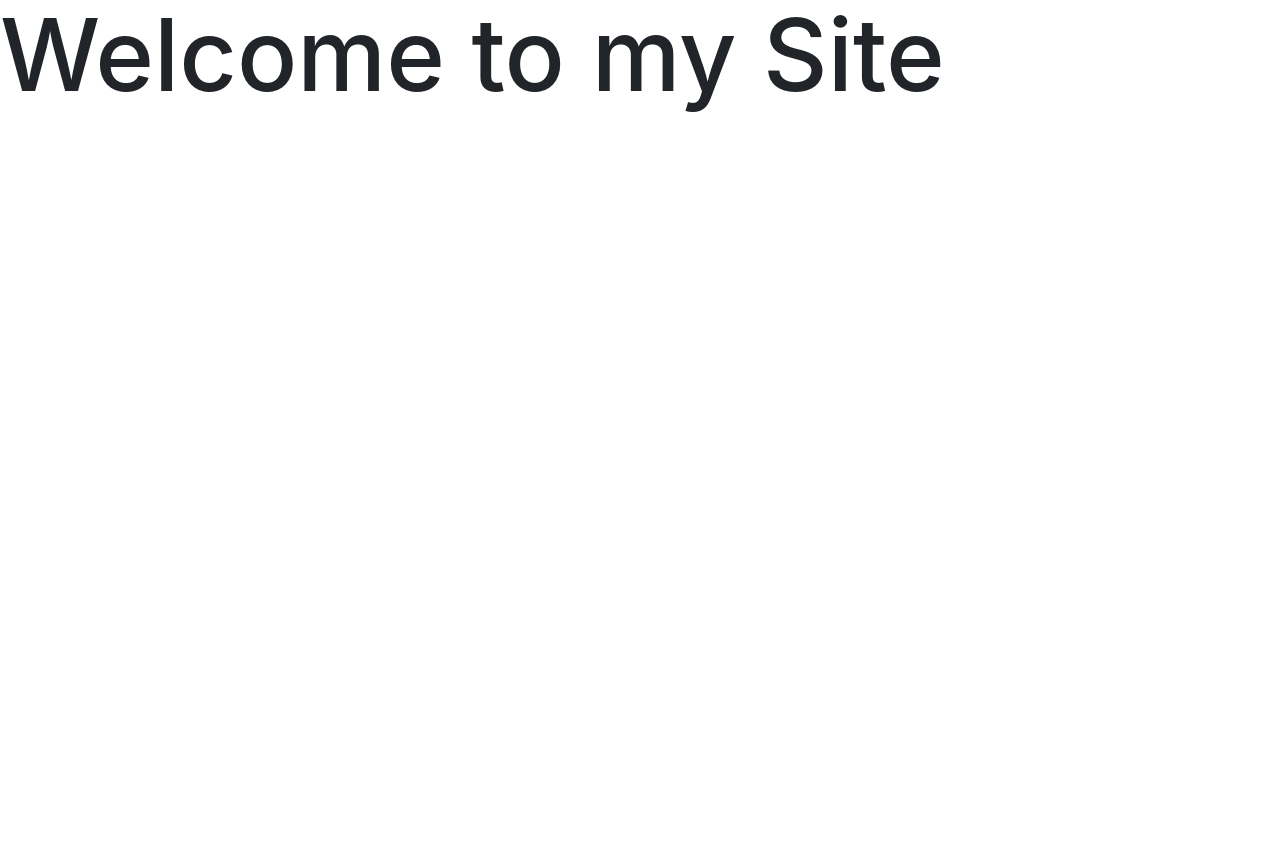
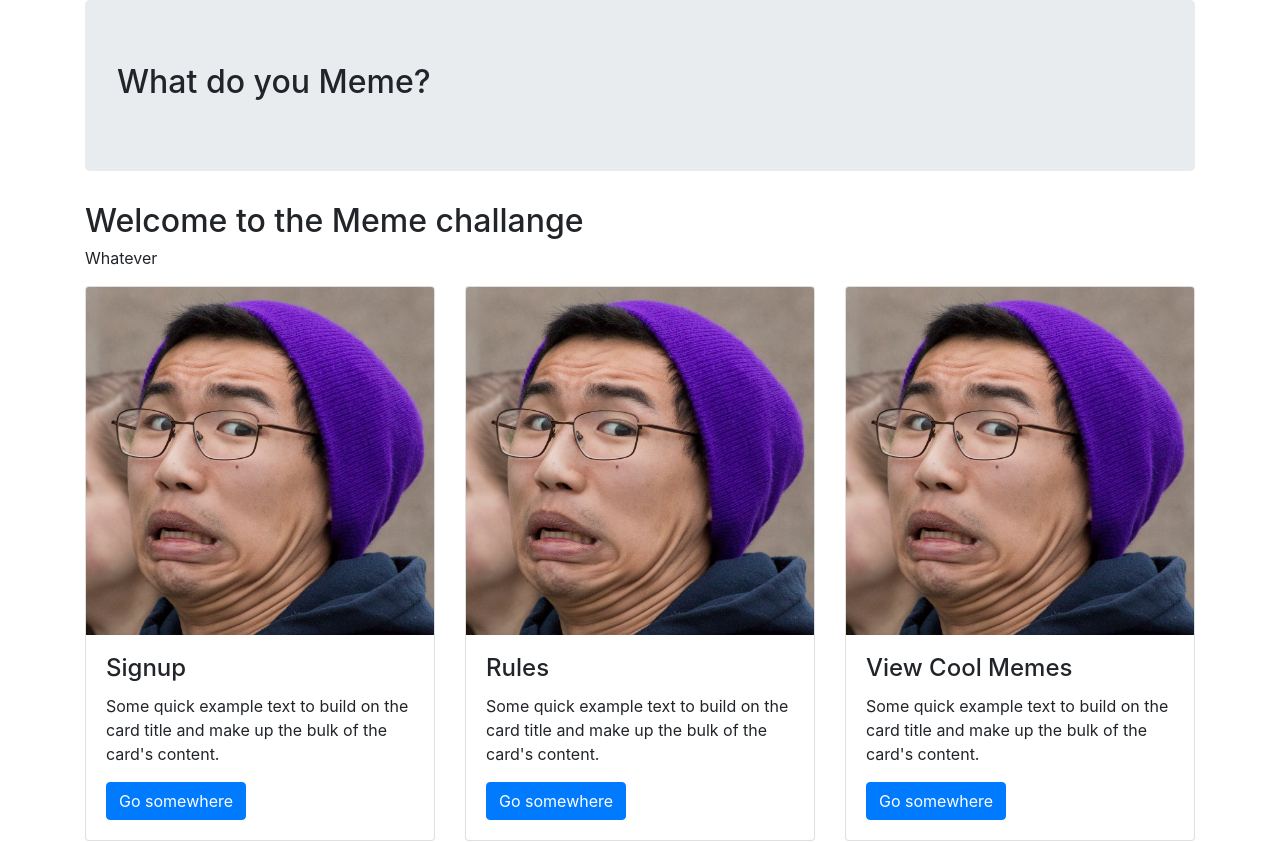
Before and after one commit to Ncm9658/2017fall, a plain HTML site: page index.html in a window 1280 px wide. Before the commit the page ends 800 px from the top, so only its background shows below. Drawn offline with nearby package versions, Linux system fonts and the light colour scheme; files whose address does not match are found by name.

Commit message:
Update index.html
added bootstrap components

```diff
--- a/index.html
+++ b/index.html
@@ -1,24 +1,72 @@
 <!DOCTYPE>
 <html>
     <head>
+        <!-- Required meta tags -->
+        <meta charset="utf-8">
+        <meta name="viewport" content="width=device-width, initial-scale=1, shrink-to-fit=no">
+
         <title>Home Page</title>
         <link rel="stylesheet" href="https://maxcdn.bootstrapcdn.com/bootstrap/4.0.0-beta/css/bootstrap.min.css" integrity="sha384-/Y6pD6FV/Vv2HJnA6t+vslU6fwYXjCFtcEpHbNJ0lyAFsXTsjBbfaDjzALeQsN6M" crossorigin="anonymous">
     </head>
     <body>
-        <h1> Welcome to my Site</h1>
+        <header>
+            <div class="container">
+                <div class="jumbotron">
+                    <h2>What do you Meme?</h2>
+                </div>
+            </div>
+        </header>
+
+        <div class="container">
+            <h2>Welcome to the Meme challange</h2>
+            <p>
+                Whatever
+            </p>
+
+            <div class="row">
+                <div class="col-md-4">
+                    <div class="card">
+                        <img class="card-img-top" src="C:\Repositories\2017fall\profile.jpg" alt="Card image cap">
+                            <div class="card-body">
+                              <h4 class="card-title">Signup</h4>
+                              <p class="card-text">Some quick example text to build on the card title and make up the bulk of the card's content.</p>                                  <a href="#" class="btn btn-primary">Go somewhere</a>
+                            </div>
+                    </div>
+                </div>
+                <div class="col-md-4">
+                        <div class="card">
+                                <img class="card-img-top" src="C:\Repositories\2017fall\profile.jpg" alt="Card image cap">
+                                    <div class="card-body">
+                                      <h4 class="card-title">Rules</h4>
+                                      <p class="card-text">Some quick example text to build on the card title and make up the bulk of the card's content.</p>                                  <a href="#" class="btn btn-primary">Go somewhere</a>
+                                    </div>
+                            </div>
+                </div>
+                <div class="col-md-4">
+                        <div class="card">
+                                <img class="card-img-top" src="C:\Repositories\2017fall\profile.jpg" alt="Card image cap">
+                                    <div class="card-body">
+                                      <h4 class="card-title">View Cool Memes</h4>
+                                      <p class="card-text">Some quick example text to build on the card title and make up the bulk of the card's content.</p>                                  <a href="#" class="btn btn-primary">Go somewhere</a>
+                                    </div>
+                            </div>
+                </div>
+                <div class="col-md-4">
+
+                </div>
+            </div>
+
+        </div>
 
         <script src="https://code.jquery.com/jquery-3.2.1.min.js" crossorigin="anonymous"></script>
         <script src="https://cdnjs.cloudflare.com/ajax/libs/popper.js/1.11.0/umd/popper.min.js" integrity="sha384-b/U6ypiBEHpOf/4+1nzFpr53nxSS+GLCkfwBdFNTxtclqqenISfwAzpKaMNFNmj4" crossorigin="anonymous"></script>
         <script src="https://maxcdn.bootstrapcdn.com/bootstrap/4.0.0-beta/js/bootstrap.min.js" integrity="sha384-h0AbiXch4ZDo7tp9hKZ4TsHbi047NrKGLO3SEJAg45jXxnGIfYzk4Si90RDIqNm1" crossorigin="anonymous"></script>
         <script>
             $(function(){
-
-                var props = {'font-size': 100}
-                console.log(props)
-
-                var $h1 = $("h1");
-                console.log($h1)
-                $h1.animate(props)
+                $(".btn-primary").click(function(){
+                    $(this).closest(".col-md-4").css({'max-width' : 'none'})
+                    .animate({'flex-basis' : '100%'})
+                })
             });
         </script>
     </body>
```
